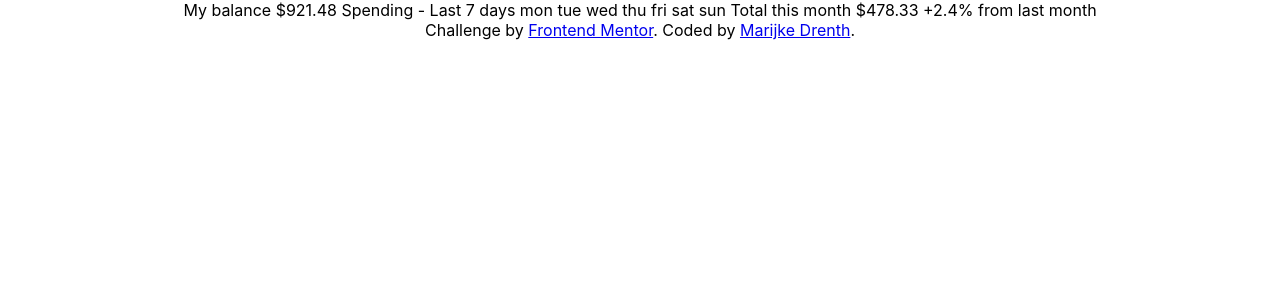
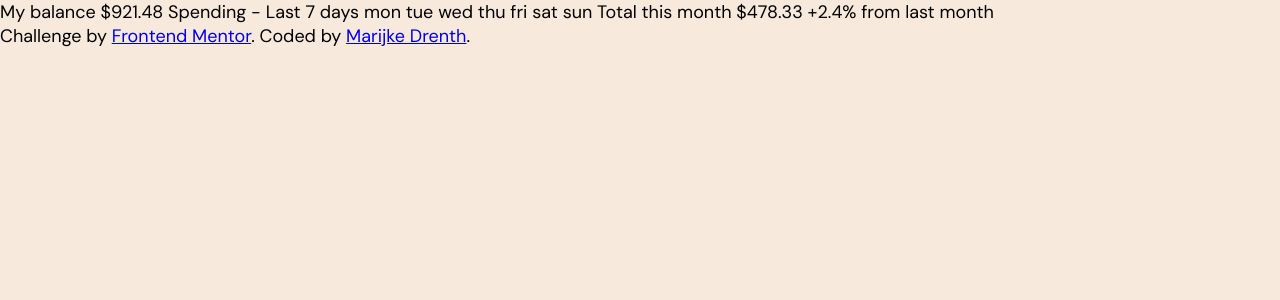
Before and after one commit to mldrenth/expenses_chart_component, a React (Create React App) app: page / in a window 1280 px wide. Shown: the top 300 px of the page. Built offline with nearby package versions, Linux system fonts and the light colour scheme.

Commit message:
Add first stylesheet

```diff
--- a/package.json
+++ b/package.json
@@ -13,6 +13,7 @@
     "react": "^18.2.0",
     "react-dom": "^18.2.0",
     "react-scripts": "5.0.1",
+    "sass": "^1.54.0",
     "typescript": "^4.7.4",
     "web-vitals": "^2.1.4"
   },
--- a/src/App.css
+++ /dev/null
@@ -1,38 +0,0 @@
-.App {
-  text-align: center;
-}
-
-.App-logo {
-  height: 40vmin;
-  pointer-events: none;
-}
-
-@media (prefers-reduced-motion: no-preference) {
-  .App-logo {
-    animation: App-logo-spin infinite 20s linear;
-  }
-}
-
-.App-header {
-  background-color: #282c34;
-  min-height: 100vh;
-  display: flex;
-  flex-direction: column;
-  align-items: center;
-  justify-content: center;
-  font-size: calc(10px + 2vmin);
-  color: white;
-}
-
-.App-link {
-  color: #61dafb;
-}
-
-@keyframes App-logo-spin {
-  from {
-    transform: rotate(0deg);
-  }
-  to {
-    transform: rotate(360deg);
-  }
-}
--- a/src/App.tsx
+++ b/src/App.tsx
@@ -1,6 +1,6 @@
 import React from 'react';
 import logo from './logo.svg';
-import './App.css';
+import './styles/App.scss';
 
 function App() {
   return (
--- /dev/null
+++ b/src/styles/App.scss
@@ -0,0 +1,7 @@
+@use 'variables';
+
+body {
+  font-size: variables.$primaryFontSize;
+  font-family: variables.$font-stack;
+  background-color: variables.$neutralCream;
+}
--- /dev/null
+++ b/src/styles/_variables.scss
@@ -0,0 +1,14 @@
+// Colors
+$primaryRed: hsl(10, 79%, 65%);
+$primaryCyan: hsl(186, 34%, 60%);
+$neutralDarkBrown: hsl(25, 47%, 15%);
+$neutralMediumBrown: hsl(28, 10%, 53%);
+$neutralCream: hsl(27, 66%, 92%);
+$neutralPaleOrange: hsl(33, 100%, 98%);
+
+// Typography
+
+@import url('https://fonts.googleapis.com/css2?family=DM+Sans:wght@400;700&display=swap');
+
+$primaryFontSize: 18px;
+$font-stack: 'DM Sans'
```
Also changed, not shown: 1 other file (tests, documents, lock files or other folders).
